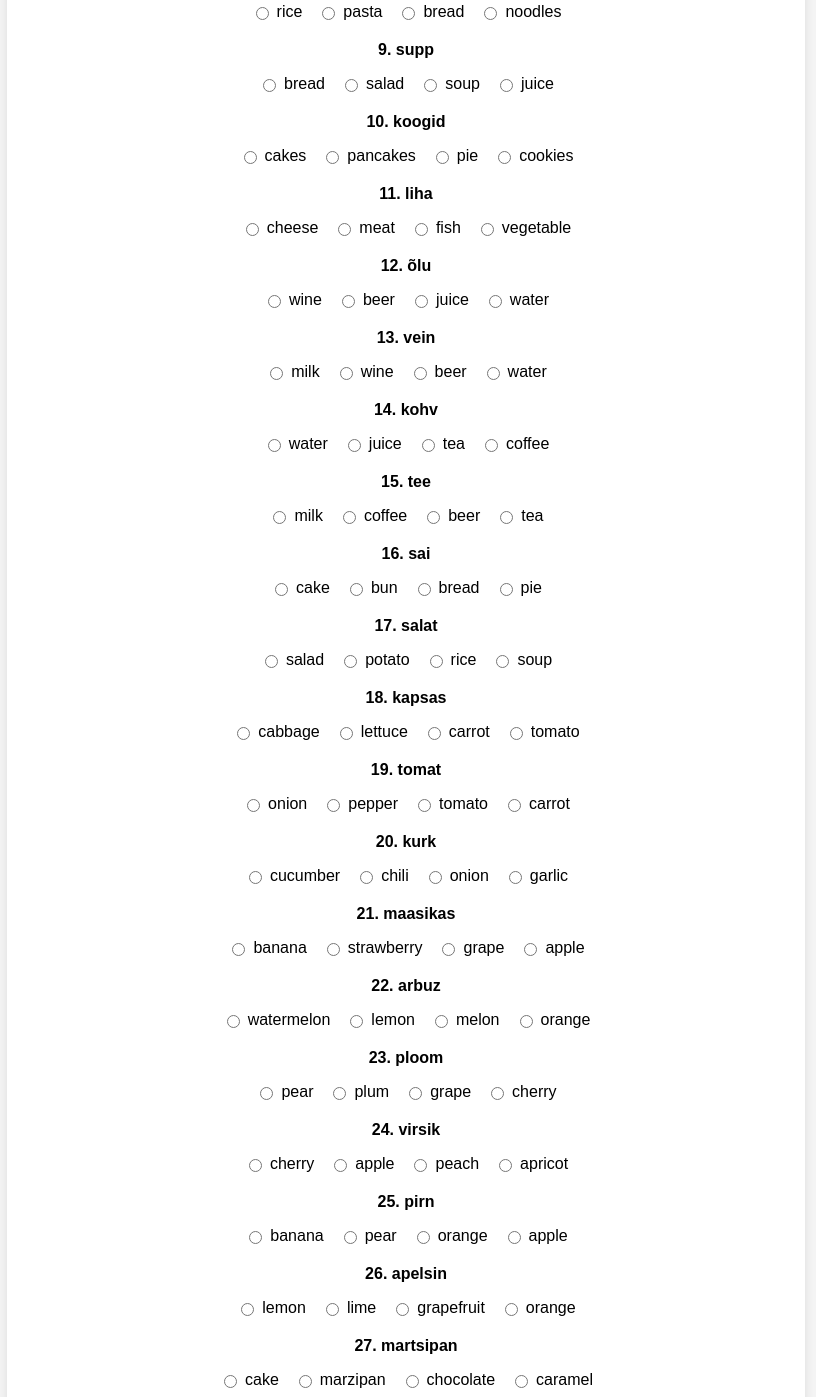
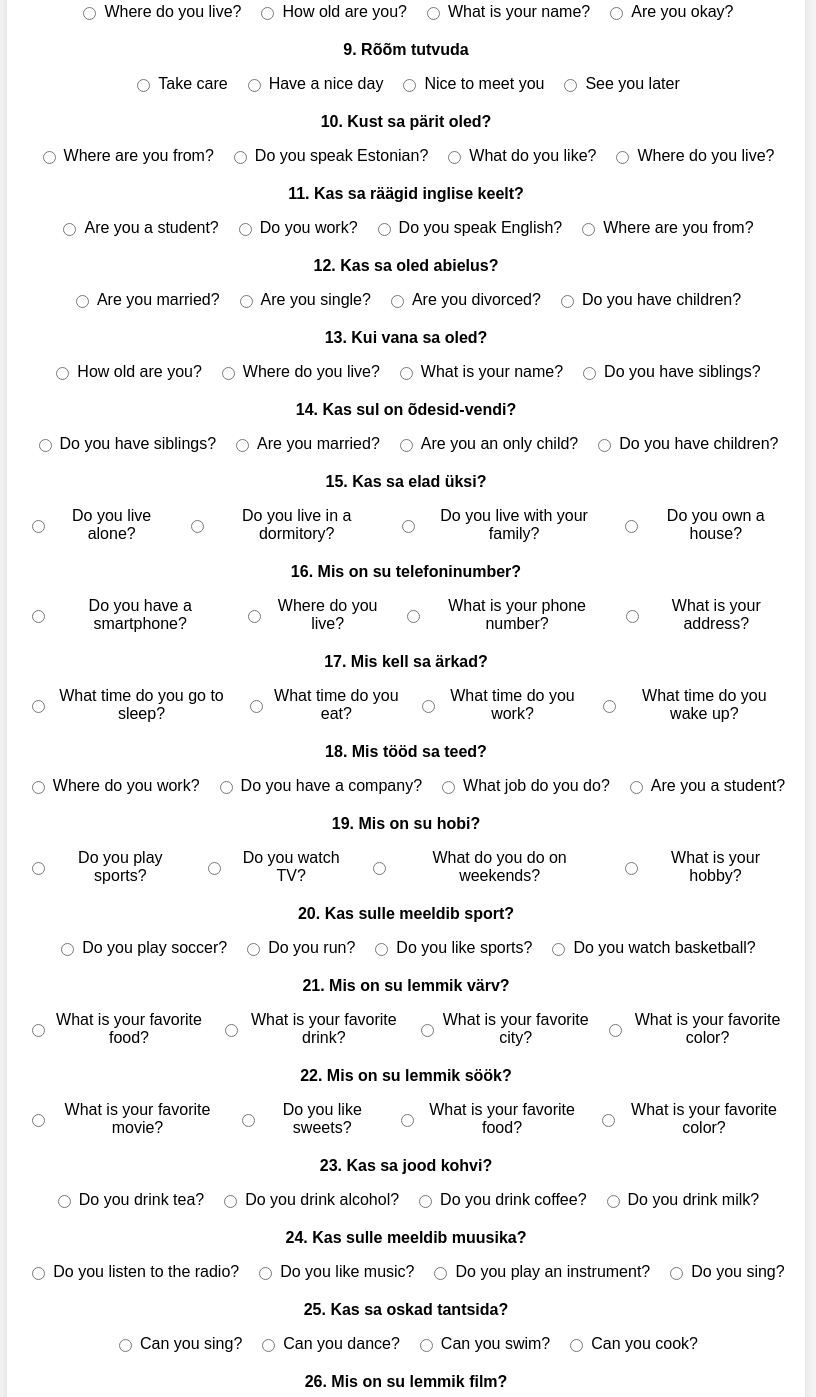
Before and after one commit to kinotoshiki/eestikeel, a plain HTML site: page basic.html in a window 1280 px wide. Shown: the part 653-2050 px from the top of the page, without its empty margins (234-1050 px from the left). Drawn offline with Linux system fonts and the light colour scheme.

Commit message:
Update basic.html

```diff
--- a/basic.html
+++ b/basic.html
@@ -60,53 +60,56 @@
     </style>
     <script>
         const questions = [
-            { question: "piim", correct: "milk", options: ["water", "beer", "tea", "coffee"] },
-            { question: "leib", correct: "bread", options: ["bread", "cake", "cheese", "butter"] },
-            { question: "juust", correct: "cheese", options: ["butter", "cheese", "egg", "meat"] },
-            { question: "kartul", correct: "potato", options: ["onion", "tomato", "potato", "pepper"] },
-            { question: "õun", correct: "apple", options: ["banana", "grape", "apple", "pear"] },
-            { question: "vorst", correct: "sausage", options: ["sausage", "bread", "meat", "fish"] },
-            { question: "kala", correct: "fish", options: ["chicken", "beef", "fish", "pork"] },
-            { question: "pasta", correct: "pasta", options: ["bread", "pasta", "rice", "noodles"] },
-            { question: "supp", correct: "soup", options: ["soup", "salad", "juice", "bread"] },
-            { question: "koogid", correct: "cakes", options: ["cakes", "cookies", "pancakes", "pie"] },
-            { question: "liha", correct: "meat", options: ["fish", "meat", "cheese", "vegetable"] },
-            { question: "õlu", correct: "beer", options: ["wine", "beer", "water", "juice"] },
-            { question: "vein", correct: "wine", options: ["milk", "beer", "wine", "water"] },
-            { question: "kohv", correct: "coffee", options: ["water", "tea", "coffee", "juice"] },
-            { question: "tee", correct: "tea", options: ["milk", "beer", "coffee", "tea"] },
-            { question: "sai", correct: "bun", options: ["bread", "bun", "pie", "cake"] },
-            { question: "salat", correct: "salad", options: ["soup", "salad", "rice", "potato"] },
-            { question: "kapsas", correct: "cabbage", options: ["carrot", "cabbage", "tomato", "lettuce"] },
-            { question: "tomat", correct: "tomato", options: ["carrot", "tomato", "onion", "pepper"] },
-            { question: "kurk", correct: "cucumber", options: ["onion", "cucumber", "garlic", "chili"] },
-            { question: "maasikas", correct: "strawberry", options: ["apple", "banana", "strawberry", "grape"] },
-            { question: "arbuz", correct: "watermelon", options: ["melon", "orange", "watermelon", "lemon"] },
-            { question: "ploom", correct: "plum", options: ["grape", "pear", "plum", "cherry"] },
-            { question: "virsik", correct: "peach", options: ["apple", "peach", "apricot", "cherry"] },
-            { question: "pirn", correct: "pear", options: ["pear", "banana", "orange", "apple"] },
-            { question: "apelsin", correct: "orange", options: ["lemon", "orange", "lime", "grapefruit"] },
-            { question: "martsipan", correct: "marzipan", options: ["marzipan", "caramel", "chocolate", "cake"] },
-            { question: "hõrk", correct: "delicious", options: ["bitter", "delicious", "spicy", "sweet"] },
-            { question: "kaneel", correct: "cinnamon", options: ["nutmeg", "cinnamon", "cardamom", "clove"] },
-            { question: "pipar", correct: "pepper", options: ["salt", "pepper", "vinegar", "sugar"] },
-            { question: "sool", correct: "salt", options: ["sugar", "salt", "pepper", "vinegar"] },
-            { question: "muna", correct: "egg", options: ["meat", "egg", "cheese", "bread"] },
-            { question: "puder", correct: "porridge", options: ["rice", "bread", "porridge", "cake"] },
-            { question: "seened", correct: "mushrooms", options: ["tomato", "potato", "mushrooms", "onion"] },
-            { question: "jogurt", correct: "yogurt", options: ["yogurt", "milk", "cream", "cheese"] },
-            { question: "suitsutatud", correct: "smoked", options: ["fried", "boiled", "smoked", "roasted"] },
-            { question: "karp", correct: "clam", options: ["shrimp", "clam", "fish", "lobster"] },
-            { question: "krevett", correct: "shrimp", options: ["lobster", "fish", "shrimp", "crab"] },
-            { question: "hakkliha", correct: "ground meat", options: ["bacon", "ground meat", "steak", "sausage"] },
-            { question: "õunapirukas", correct: "apple pie", options: ["apple pie", "cherry pie", "pumpkin pie", "blueberry pie"] },
-            { question: "peet", correct: "beetroot", options: ["carrot", "beetroot", "spinach", "cabbage"] },
-            { question: "suvikõrvits", correct: "zucchini", options: ["cucumber", "zucchini", "carrot", "tomato"] },
-            { question: "sibul", correct: "onion", options: ["onion", "garlic", "chili", "lemon"] },
-            { question: "kapsarull", correct: "cabbage roll", options: ["soup", "cabbage roll", "cabbage", "salad"] },
-            { question: "kõrvits", correct: "pumpkin", options: ["pumpkin", "squash", "melon", "cucumber"] },
-            { question: "riis", correct: "rice", options: ["bread", "rice", "pasta", "noodles"] },
-            { question: "noodlid", correct: "noodles", options: ["bread", "noodles", "pasta", "rice"] }
+            { question: "Aitäh", correct: "Thank you", options: ["Thank you", "You are welcome", "Hello", "Bye"] },
+            { question: "Tere", correct: "Hello", options: ["Hello", "Goodbye", "Thanks", "Sorry"] },
+            { question: "Head aega", correct: "Goodbye", options: ["Goodbye", "Good morning", "Good night", "Welcome"] },
+            { question: "Palun", correct: "Please", options: ["Please", "Thank you", "Good luck", "Sorry"] },
+            { question: "Vabandust", correct: "Sorry", options: ["Sorry", "Yes", "No", "I don't know"] },
+            { question: "Tervist", correct: "Hello", options: ["Hello", "Cheers", "Good luck", "Goodbye"] },
+            { question: "Kuidas läheb?", correct: "How are you?", options: ["How are you?", "What is your name?", "Where are you from?", "What do you do?"] },
+            { question: "Mis su nimi on?", correct: "What is your name?", options: ["What is your name?", "How old are you?", "Where do you live?", "Are you okay?"] },
+            { question: "Rõõm tutvuda", correct: "Nice to meet you", options: ["Nice to meet you", "Have a nice day", "See you later", "Take care"] },
+            { question: "Kust sa pärit oled?", correct: "Where are you from?", options: ["Where are you from?", "Where do you live?", "Do you speak Estonian?", "What do you like?"] },
+            { question: "Kas sa räägid inglise keelt?", correct: "Do you speak English?", options: ["Do you speak English?", "Do you work?", "Are you a student?", "Where are you from?"] },
+            { question: "Kas sa oled abielus?", correct: "Are you married?", options: ["Are you married?", "Are you single?", "Do you have children?", "Are you divorced?"] },
+            { question: "Kui vana sa oled?", correct: "How old are you?", options: ["How old are you?", "What is your name?", "Where do you live?", "Do you have siblings?"] },
+            { question: "Kas sul on õdesid-vendi?", correct: "Do you have siblings?", options: ["Do you have siblings?", "Are you an only child?", "Do you have children?", "Are you married?"] },
+            { question: "Kas sa elad üksi?", correct: "Do you live alone?", options: ["Do you live alone?", "Do you live with your family?", "Do you live in a dormitory?", "Do you own a house?"] },
+            { question: "Mis on su telefoninumber?", correct: "What is your phone number?", options: ["What is your phone number?", "Where do you live?", "What is your address?", "Do you have a smartphone?"] },
+            { question: "Mis kell sa ärkad?", correct: "What time do you wake up?", options: ["What time do you wake up?", "What time do you go to sleep?", "What time do you work?", "What time do you eat?"] },
+            { question: "Mis tööd sa teed?", correct: "What job do you do?", options: ["What job do you do?", "Where do you work?", "Are you a student?", "Do you have a company?"] },
+            { question: "Mis on su hobi?", correct: "What is your hobby?", options: ["What is your hobby?", "What do you do on weekends?", "Do you play sports?", "Do you watch TV?"] },
+            { question: "Kas sulle meeldib sport?", correct: "Do you like sports?", options: ["Do you like sports?", "Do you play soccer?", "Do you watch basketball?", "Do you run?"] },
+            { question: "Mis on su lemmik värv?", correct: "What is your favorite color?", options: ["What is your favorite color?", "What is your favorite food?", "What is your favorite drink?", "What is your favorite city?"] },
+            { question: "Mis on su lemmik söök?", correct: "What is your favorite food?", options: ["What is your favorite food?", "What is your favorite color?", "What is your favorite movie?", "Do you like sweets?"] },
+            { question: "Kas sa jood kohvi?", correct: "Do you drink coffee?", options: ["Do you drink coffee?", "Do you drink tea?", "Do you drink alcohol?", "Do you drink milk?"] },
+            { question: "Kas sulle meeldib muusika?", correct: "Do you like music?", options: ["Do you like music?", "Do you play an instrument?", "Do you sing?", "Do you listen to the radio?"] },
+            { question: "Kas sa oskad tantsida?", correct: "Can you dance?", options: ["Can you dance?", "Can you sing?", "Can you swim?", "Can you cook?"] },
+            { question: "Mis on su lemmik film?", correct: "What is your favorite movie?", options: ["What is your favorite movie?", "What is your favorite book?", "What is your favorite TV show?", "What is your favorite actor?"] },
+            { question: "Kas sulle meeldib lugeda?", correct: "Do you like to read?", options: ["Do you like to read?", "Do you like to write?", "Do you like to draw?", "Do you like to watch TV?"] },
+            { question: "Kas sa oskad joonistada?", correct: "Can you draw?", options: ["Can you draw?", "Can you paint?", "Can you write?", "Can you dance?"] },
+            { question: "Kas sulle meeldib reisida?", correct: "Do you like to travel?", options: ["Do you like to travel?", "Do you like flying?", "Do you like trains?", "Do you like road trips?"] },
+            { question: "Mis riigis sa oled käinud?", correct: "Which countries have you visited?", options: ["Which countries have you visited?", "Where do you live?", "Where were you born?", "Do you like traveling?"] },
+            { question: "Kas sa kardad kõrgust?", correct: "Are you afraid of heights?", options: ["Are you afraid of heights?", "Are you afraid of water?", "Are you afraid of flying?", "Are you afraid of spiders?"] },
+            { question: "Kas sa oskad ujuda?", correct: "Can you swim?", options: ["Can you swim?", "Can you surf?", "Can you dive?", "Can you row a boat?"] },
+            { question: "Kas sa oled kunagi lennanud lennukiga?", correct: "Have you ever flown on a plane?", options: ["Have you ever flown on a plane?", "Have you ever driven a car?", "Have you ever ridden a bike?", "Have you ever taken a train?"] },
+            { question: "Kas sulle meeldib magada?", correct: "Do you like sleeping?", options: ["Do you like sleeping?", "Do you wake up early?", "Do you nap?", "Do you sleep late?"] },
+            { question: "Kas sulle meeldib kokata?", correct: "Do you like to cook?", options: ["Do you like to cook?", "Do you like to eat?", "Do you like restaurants?", "Do you like baking?"] },
+            { question: "Kas sa jood teed?", correct: "Do you drink tea?", options: ["Do you drink tea?", "Do you drink coffee?", "Do you drink juice?", "Do you drink wine?"] },
+            { question: "Mis aastaajal sulle meeldib?", correct: "Which season do you like?", options: ["Which season do you like?", "Do you like summer?", "Do you like winter?", "Do you like autumn?"] },
+            { question: "Kas sulle meeldib talv?", correct: "Do you like winter?", options: ["Do you like winter?", "Do you like summer?", "Do you like autumn?", "Do you like spring?"] },
+            { question: "Mis kell sa magama lähed?", correct: "What time do you go to sleep?", options: ["What time do you go to sleep?", "What time do you wake up?", "What time do you eat dinner?", "What time do you relax?"] },
+            { question: "Kas sa armastad loodust?", correct: "Do you love nature?", options: ["Do you love nature?", "Do you love animals?", "Do you love the sea?", "Do you love hiking?"] },
+            { question: "Kas sul on lemmikloom?", correct: "Do you have a pet?", options: ["Do you have a pet?", "Do you have a dog?", "Do you have a cat?", "Do you like animals?"] },
+            { question: "Kas sa armastad jalutada?", correct: "Do you love walking?", options: ["Do you love walking?", "Do you love running?", "Do you love cycling?", "Do you love swimming?"] },
+            { question: "Kas sa käid tihti metsa?", correct: "Do you go to the forest often?", options: ["Do you go to the forest often?", "Do you visit the beach often?", "Do you go to parks?", "Do you like hiking?"] },
+            { question: "Kas sul on aed?", correct: "Do you have a garden?", options: ["Do you have a garden?", "Do you have a balcony?", "Do you have a house?", "Do you like gardening?"] },
+            { question: "Kas sa armastad lugeda raamatuid?", correct: "Do you love reading books?", options: ["Do you love reading books?", "Do you love listening to music?", "Do you love watching movies?", "Do you love drawing?"] },
+            { question: "Mis on sinu unistus?", correct: "What is your dream?", options: ["What is your dream?", "What is your goal?", "What is your plan?", "What do you want to do?"] },
+            { question: "Kas sa tahaksid õppida Estonian keelt?", correct: "Would you like to learn Estonian?", options: ["Would you like to learn Estonian?", "Do you speak English?", "Do you understand Russian?", "Are you a native speaker?"] },
+            { question: "Kas sa tahaksid Eestisse reisida?", correct: "Would you like to travel to Estonia?", options: ["Would you like to travel to Estonia?", "Do you want to live in Estonia?", "Do you want to visit Tallinn?", "Do you like Estonian culture?"] },
+            { question: "Mis on su lemmik koht Eestis?", correct: "What is your favorite place in Estonia?", options: ["What is your favorite place in Estonia?", "Do you like Tallinn?", "Do you like Tartu?", "Do you like the countryside?"] },
+            { question: "Mis keeles sa räägid?", correct: "What language do you speak?", options: ["What language do you speak?", "Do you speak Estonian?", "Do you speak Russian?", "Do you speak English?"] }
         ];
 
         function shuffleArray(array) {
```
